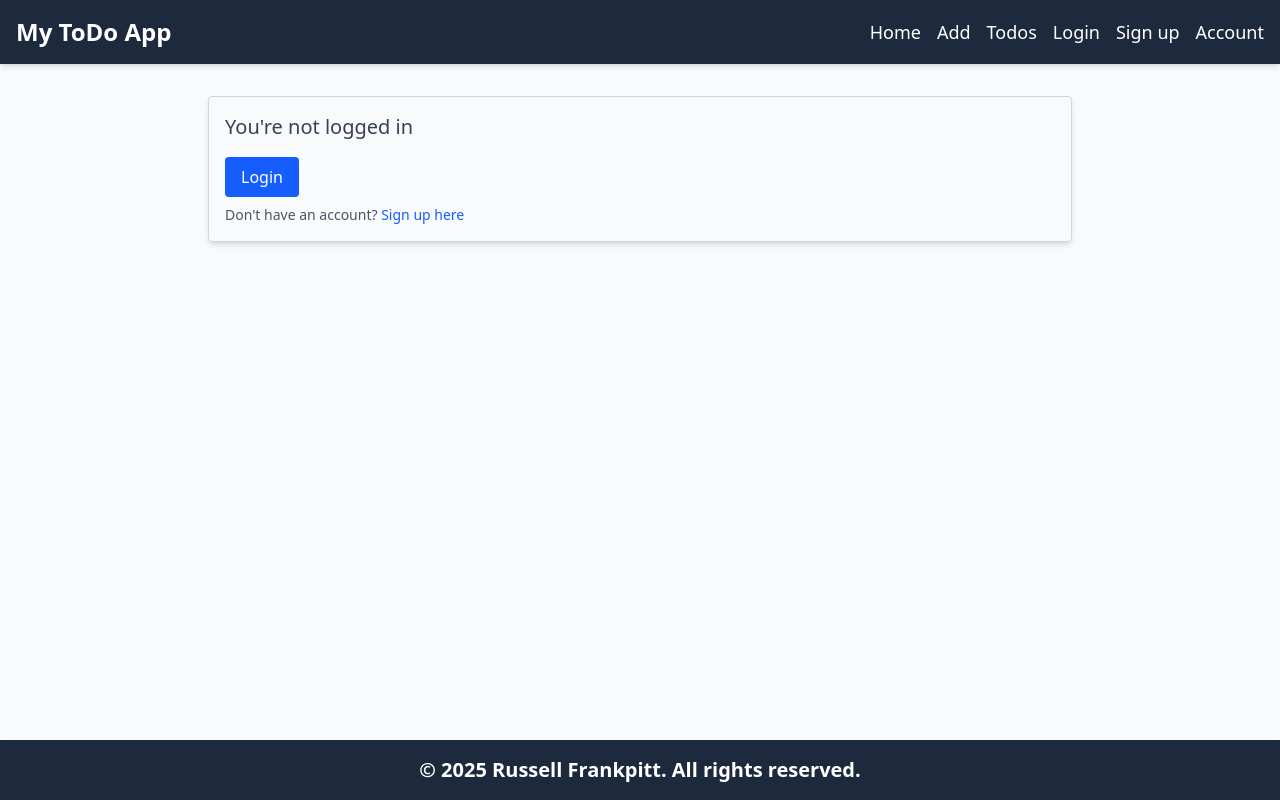
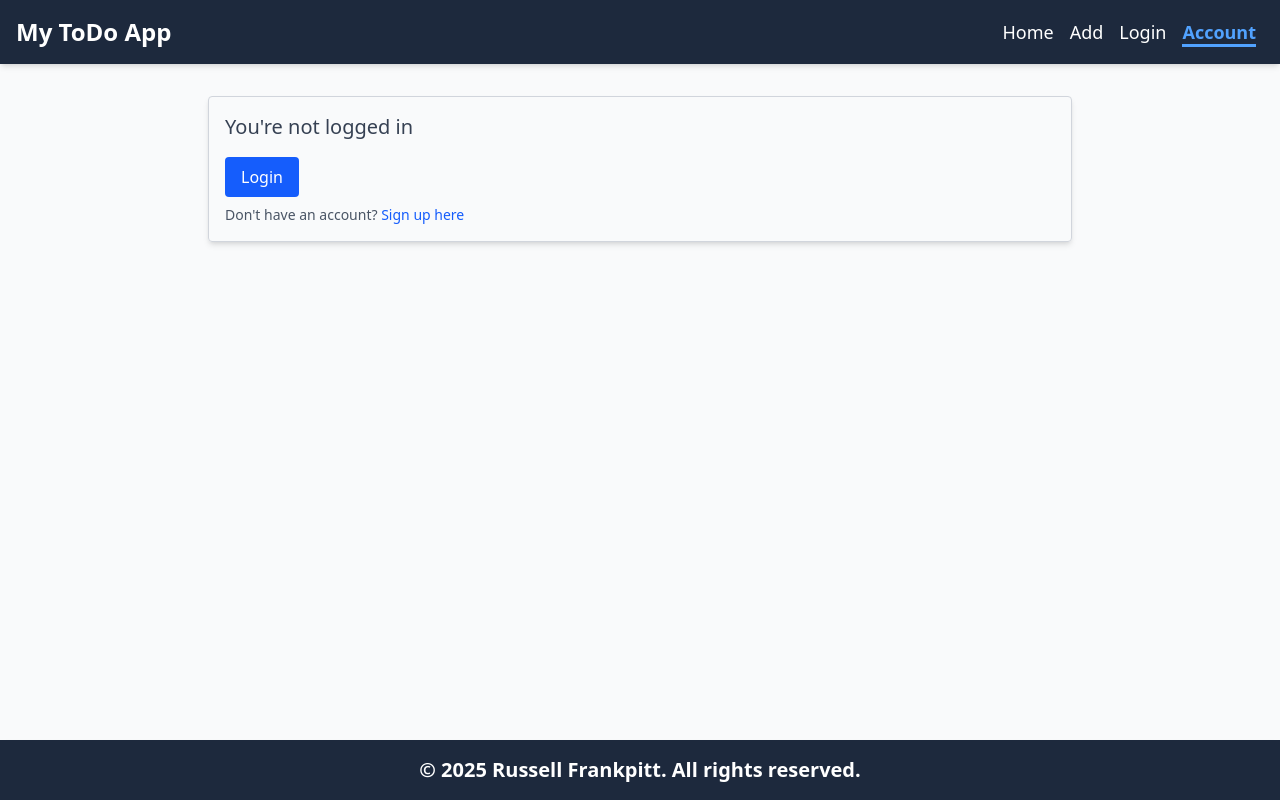
Before and after one commit to rustyff12/new-todo, a React (Vite) app in the folder frontend/: page /account in a window 1280 px wide. Built offline with nearby package versions, Linux system fonts and the light colour scheme.

Commit message:
NotAuthenticated added. Beginning of refactoring for sign in status

```diff
--- a/frontend/src/components/Header.tsx
+++ b/frontend/src/components/Header.tsx
@@ -34,11 +34,21 @@ function Header() {
     };
   }, [menuOpen]);
 
-  const logoutButton = (
-    <button onClick={handleLogout} className={css_desktop}>
-      Logout
-    </button>
-  );
+  function renderLogoutButton(className: string) {
+    return (
+      <button onClick={handleLogout} className={className}>
+        Logout
+      </button>
+    );
+  }
+  console.log(location.pathname);
+  function pathMatchRoute(route: string) {
+    if (route !== "/") {
+      const partialRoute = "/" + route;
+      return partialRoute === location.pathname;
+    }
+    return route === location.pathname;
+  }
 
   return (
     <header className="bg-slate-800 text-white shadow-md">
@@ -49,11 +59,19 @@ function Header() {
         {/* Desktop Nav */}
         <nav className="hidden md:block">
           {nav_obj.map((item) => (
-            <Link key={item.name} to={item.path} className={css_desktop}>
+            <Link
+              key={item.name}
+              to={item.path}
+              className={`${css_desktop} ${
+                pathMatchRoute(item.path)
+                  ? "text-blue-400  border-b-3 font-extrabold"
+                  : "font-medium"
+              }`}
+            >
               {item.name}
             </Link>
           ))}
-          {isAuthenticated && logoutButton}
+          {isAuthenticated && renderLogoutButton(css_desktop)}
         </nav>
 
         {/* Mobile Menu Button */}
@@ -78,7 +96,7 @@ function Header() {
               {item.name}
             </Link>
           ))}
-          {isAuthenticated && logoutButton}
+          {isAuthenticated && renderLogoutButton(css_mobile)}
         </div>
       )}
     </header>
--- /dev/null
+++ b/frontend/src/components/NotAuthenticated.tsx
@@ -0,0 +1,22 @@
+import { Link } from "react-router-dom";
+
+function NotAuthenticated() {
+  return (
+    <section className="border border-gray-300 rounded p-4 shadow-md space-y-3">
+      <h2 className="text-xl mb-4 text-gray-700">You're not logged in</h2>
+      <Link to="/login">
+        <button className="bg-blue-600 text-white px-4 py-2 rounded hover:bg-blue-800 mb-2">
+          Login
+        </button>
+      </Link>
+      <p className="text-sm text-gray-600">
+        Don't have an account?{" "}
+        <Link to="/signup" className="text-blue-600 hover:underline">
+          Sign up here
+        </Link>
+      </p>
+    </section>
+  );
+}
+
+export default NotAuthenticated;
--- a/frontend/src/pages/Account.tsx
+++ b/frontend/src/pages/Account.tsx
@@ -1,7 +1,7 @@
 import { useState, useEffect } from "react";
 import { useLogout } from "../hooks/useLogout";
-import { Link } from "react-router-dom";
 import { toast } from "react-hot-toast";
+import NotAuthenticated from "../components/NotAuthenticated";
 
 function Account() {
   const [accountInfo, setAccountInfo] = useState({
@@ -108,22 +108,7 @@ function Account() {
     return <p>Loading account info...</p>;
 
   if (!isAuthenticated) {
-    return (
-      <section className="border border-gray-300 rounded p-4 shadow-md space-y-3">
-        <h2 className="text-xl mb-4 text-gray-700">You're not logged in</h2>
-        <Link to="/login">
-          <button className="bg-blue-600 text-white px-4 py-2 rounded hover:bg-blue-800 mb-2">
-            Login
-          </button>
-        </Link>
-        <p className="text-sm text-gray-600">
-          Don't have an account?{" "}
-          <Link to="/signup" className="text-blue-600 hover:underline">
-            Sign up here
-          </Link>
-        </p>
-      </section>
-    );
+    return <NotAuthenticated />;
   }
 
   return (
--- a/frontend/src/pages/Home.tsx
+++ b/frontend/src/pages/Home.tsx
@@ -2,6 +2,7 @@ import { useEffect, useState } from "react";
 import type { ToDoItemType } from "../types";
 import ToDoList from "../components/ToDoList";
 import { Link } from "react-router-dom";
+import NotAuthenticated from "../components/NotAuthenticated";
 
 function Home() {
   const [todos, setTodos] = useState<ToDoItemType[]>([]);
@@ -53,22 +54,7 @@ function Home() {
   if (loading || isAuthenticated === null) return <p>Loading todos...</p>;
 
   if (!isAuthenticated) {
-    return (
-      <section className="border border-gray-300 rounded p-4 shadow-md space-y-3">
-        <h2 className="text-xl mb-4 text-gray-700">You're not logged in</h2>
-        <Link to="/login">
-          <button className="bg-blue-600 text-white px-4 py-2 rounded hover:bg-blue-800 mb-2">
-            Login
-          </button>
-        </Link>
-        <p className="text-sm text-gray-600">
-          Don't have an account?{" "}
-          <Link to="/signup" className="text-blue-600 hover:underline">
-            Sign up here
-          </Link>
-        </p>
-      </section>
-    );
+    return <NotAuthenticated />;
   }
 
   return (
--- a/frontend/src/styles/ui.ts
+++ b/frontend/src/styles/ui.ts
@@ -9,7 +9,9 @@ export const defaultButton =
   "bg-blue-600 text-white px-4 py-2 rounded hover:bg-blue-800 disabled:opacity-50 cursor-pointer disabled:cursor-not-allowed";
 
 export const css_desktop =
-  "text-lg font-medium ml-4 hover:text-blue-400 hover:underline transition-colors";
+  "text-lg  mx-2  hover:text-blue-400 hover:border-b-3 transition-colors";
+
+//   bg-red-500, ml-4
 
 export const css_mobile =
   "block py-2 text-lg font-medium hover:text-blue-400 hover:underline transition-colors";
--- a/frontend/src/utils/nav.ts
+++ b/frontend/src/utils/nav.ts
@@ -8,16 +8,8 @@ export const nav_obj = [
     name: "Add",
   },
   {
-    path: "/",
-    name: "Todos",
-  },
-  {
     path: "login",
     name: "Login",
-  },
-  {
-    path: "signup",
-    name: "Sign up",
   },
   {
     path: "account",
```
Also changed, not shown: frontend/src/pages/AddTodo.tsx (+8 -1 lines), 1 other file (tests, documents, lock files or other folders).
